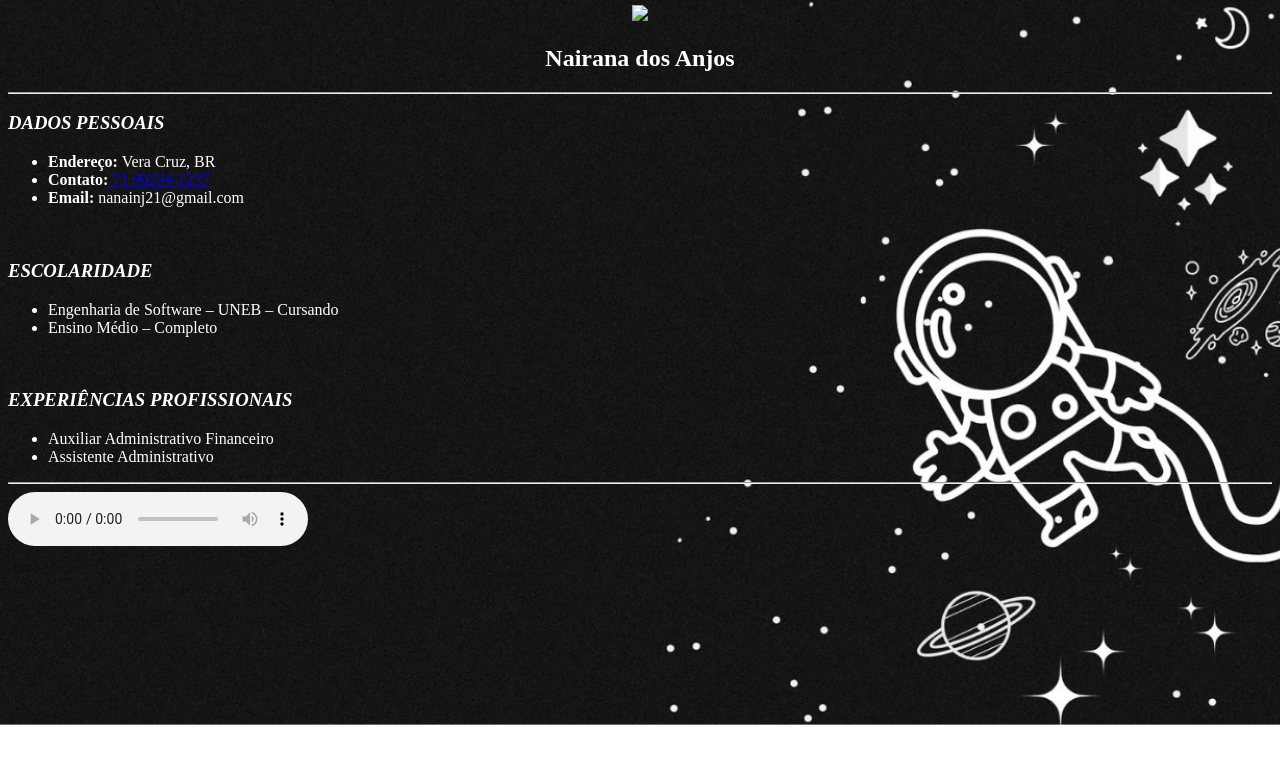
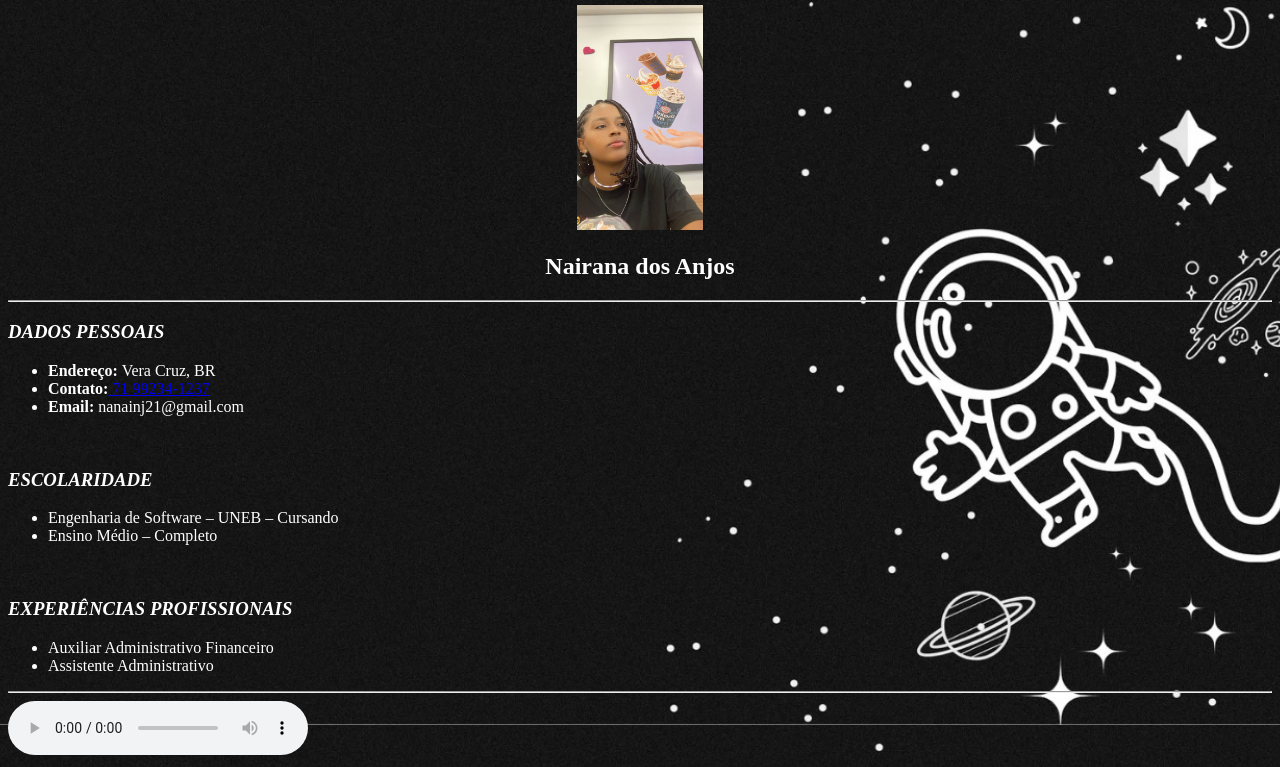
Before and after one commit to anjos536/Almeida, a plain HTML site: page index.HTML in a window 1280 px wide. Shown: the part 75-842 px from the top of the page. Before the commit the page ends 800 px from the top, so only its background shows below. Drawn offline with Linux system fonts and the light colour scheme.

Commit message:
Update index.HTML

```diff
--- a/index.HTML
+++ b/index.HTML
@@ -16,7 +16,7 @@
     <h1 align="center">CURRICULUM VITAE</h1>
 
     <center>
-        <img src="profile/profile.png" width="10%">
+        <img src="profile.png" width="10%">
     </center>
 
     <h2 align="center">Nairana dos Anjos</h2>
```
